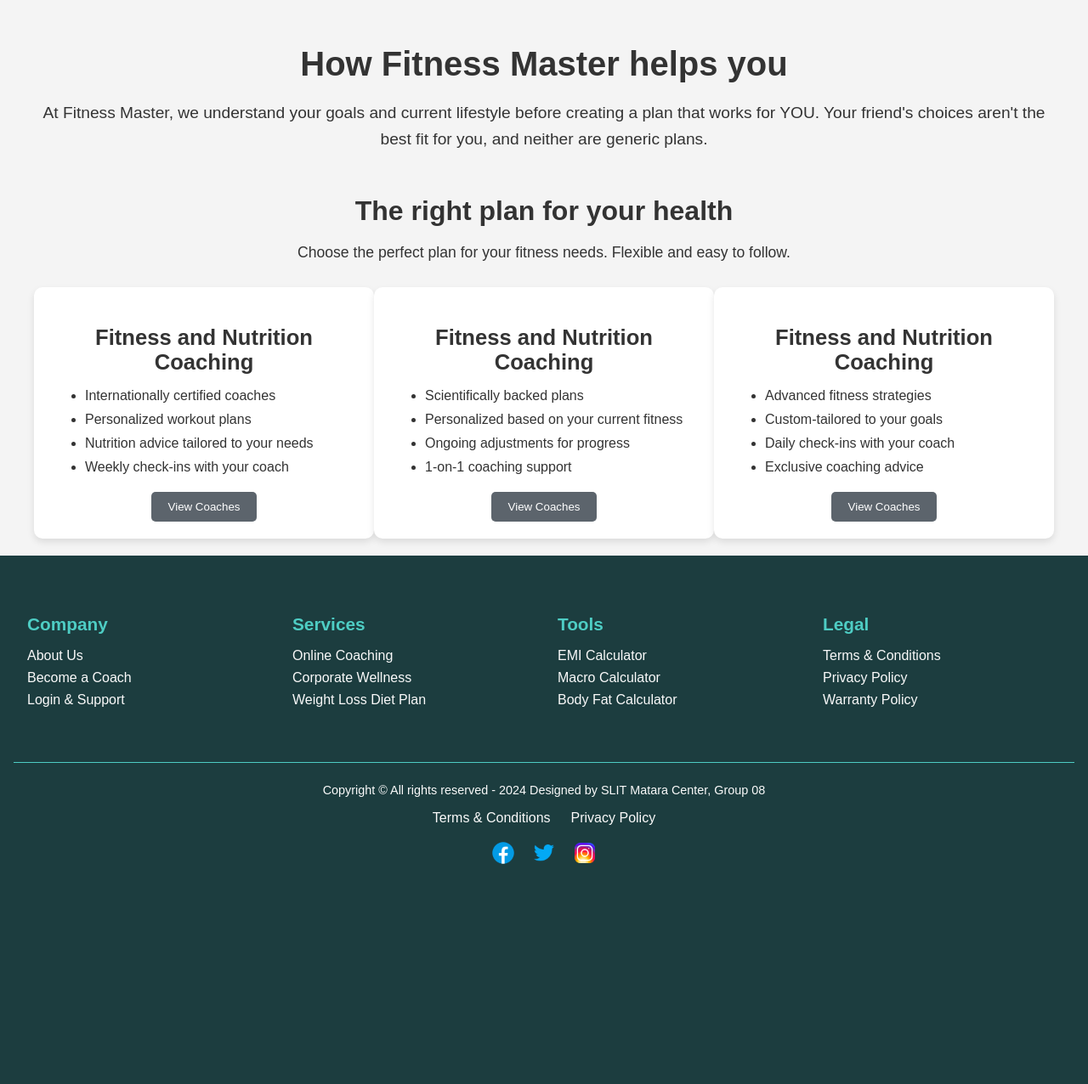
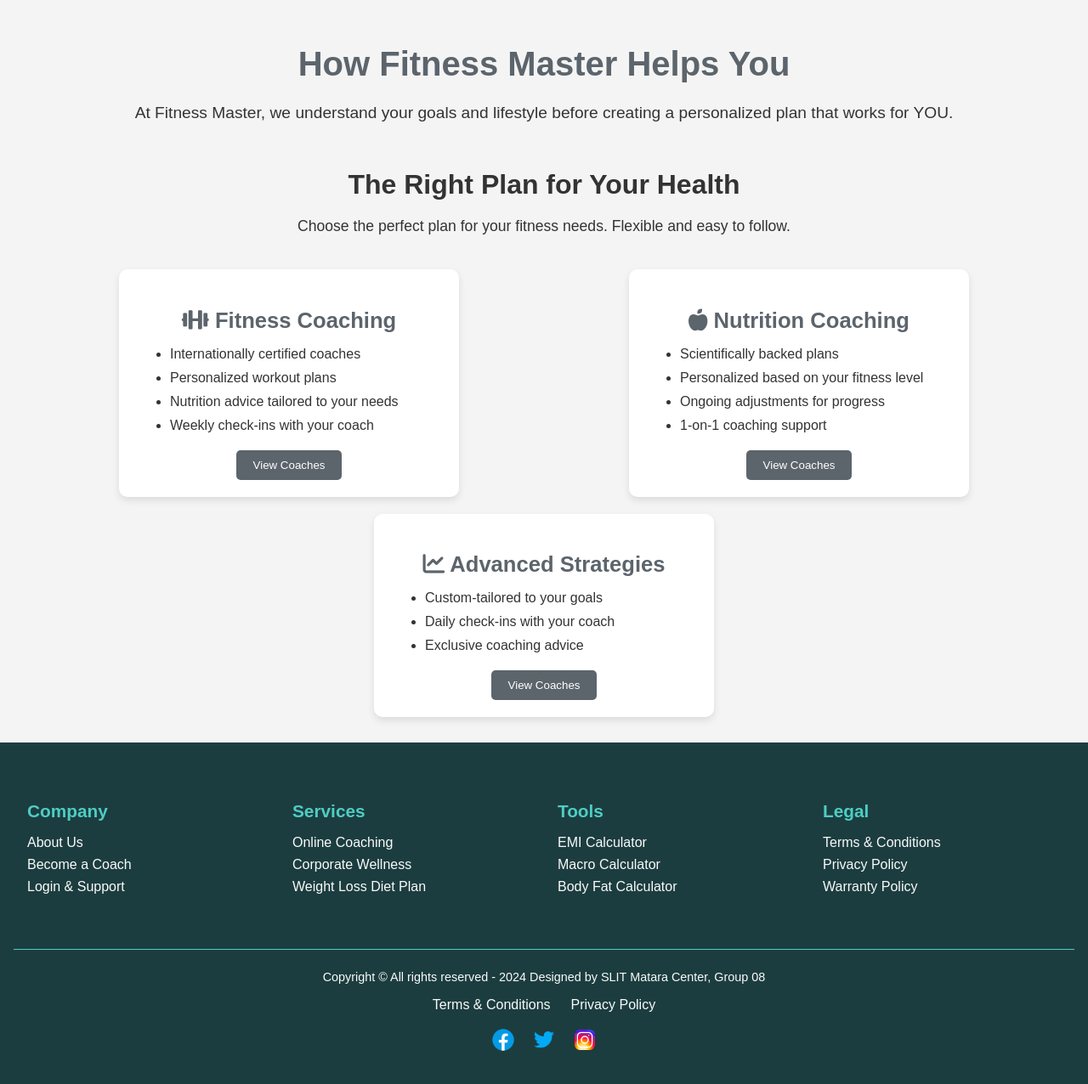
Before and after one commit to YeharaDananjaya/Project-06---Fitness-Master, a PHP site: page /home.php in a window 1280 px wide. Shown: the part 86-1362 px from the top of the page at 85% size. Before the commit the page ends 1103 px from the top, so only its background shows below. Run offline with PHP 8.4, Linux system fonts and the light colour scheme; a user stored in the database is signed in.

Commit message:
appearance

```diff
--- a/src/footer.php
+++ b/src/footer.php
@@ -1,9 +1,20 @@
 <!DOCTYPE html>
 <html lang="en">
 <head>
+    <style>
+        .footer {
+    opacity: 0; /* Start as invisible */
+    transition: opacity 1s ease-in; /* Smooth transition */
+}
+
+.footer.visible {
+    opacity: 1; /* Fade in */
+}
+
+    </style>
 </head>
 <body>
-    <footer style="background-color: #1c3d3f; color: #fafafa; padding: 2rem 1rem; display: flex; flex-wrap: wrap; justify-content: space-between;">
+    <footer id="footer" class="footer hidden" style="background-color: #1c3d3f; color: #fafafa; padding: 2rem 1rem; display: flex; flex-wrap: wrap; justify-content: space-between;">
         <div class="footer-container" style="flex: 1; display: flex; justify-content: space-between; width: 100%;">
             <div class="footer-section" style="flex: 1; margin: 1rem;">
                 <h3 style="font-size: 1.3rem; margin-bottom: 1rem; color: #4ecdc4;">Company</h3>
@@ -44,7 +55,6 @@
                 <li><a href="#" style="color: #fafafa; text-decoration: none; transition: color 0.3s;">Terms & Conditions</a></li>
                 <li><a href="#" style="color: #fafafa; text-decoration: none; transition: color 0.3s;">Privacy Policy</a></li>
             </ul>
-            <!-- Social Media Icons -->
             <div class="social-icons" style="display: flex; justify-content: center; gap: 1rem; margin-top: 1rem;">
                 <a href="#"><img src="images/facebook-icon.png" alt="Facebook" style="width: 32px; height: 32px; transition: transform 0.3s;"></a>
                 <a href="#"><img src="images/twitter-icon.png" alt="Twitter" style="width: 32px; height: 32px; transition: transform 0.3s;"></a>
@@ -52,5 +62,7 @@
             </div>
         </div>
     </footer>
+
+    <script src="js/footer.js"></script> <!-- Link to your JavaScript -->
 </body>
 </html>
--- a/src/home.php
+++ b/src/home.php
@@ -3,11 +3,11 @@
 session_start();
 
 // Include your database connection file
-require('db.php'); // Ensure db.php sets up a MySQLi connection
+require('db.php');
 
 // Check if the user is logged in
 if (!isset($_SESSION['email'])) {
-    header("Location: login.php"); // Redirect to login if not authenticated
+    header("Location: login.php");
     exit();
 }
 
@@ -20,24 +20,24 @@
     <meta charset="UTF-8">
     <meta name="viewport" content="width=device-width, initial-scale=1.0">
     <link rel="stylesheet" href="styles/home.css">
+    <link rel="stylesheet" href="https://cdnjs.cloudflare.com/ajax/libs/font-awesome/6.0.0-beta3/css/all.min.css">
     <title>Home</title>
 </head>
 <body>
 
 <div class="home-container">
     <section class="hero">
-        <h2>How Fitness Master helps you</h2>
-        <p>At Fitness Master, we understand your goals and current lifestyle before creating a plan that works for YOU.
-        Your friend's choices aren't the best fit for you, and neither are generic plans.</p>
+        <h2>How Fitness Master Helps You</h2>
+        <p>At Fitness Master, we understand your goals and lifestyle before creating a personalized plan that works for YOU.</p>
     </section>
 
     <section class="plans">
-        <h2>The right plan for your health</h2>
+        <h2>The Right Plan for Your Health</h2>
         <p>Choose the perfect plan for your fitness needs. Flexible and easy to follow.</p>
 
         <div class="plan-cards">
-            <div class="plan-card">
-                <h3>Fitness and Nutrition Coaching</h3>
+            <div class="plan-card card-1">
+                <h3><i class="fas fa-dumbbell"></i> Fitness Coaching</h3>
                 <ul>
                     <li>Internationally certified coaches</li>
                     <li>Personalized workout plans</li>
@@ -47,21 +47,20 @@
                 <button>View Coaches</button>
             </div>
 
-            <div class="plan-card">
-                <h3>Fitness and Nutrition Coaching</h3>
+            <div class="plan-card card-2">
+                <h3><i class="fas fa-apple-alt"></i> Nutrition Coaching</h3>
                 <ul>
                     <li>Scientifically backed plans</li>
-                    <li>Personalized based on your current fitness</li>
+                    <li>Personalized based on your fitness level</li>
                     <li>Ongoing adjustments for progress</li>
                     <li>1-on-1 coaching support</li>
                 </ul>
                 <button>View Coaches</button>
             </div>
 
-            <div class="plan-card">
-                <h3>Fitness and Nutrition Coaching</h3>
+            <div class="plan-card card-3">
+                <h3><i class="fas fa-chart-line"></i> Advanced Strategies</h3>
                 <ul>
-                    <li>Advanced fitness strategies</li>
                     <li>Custom-tailored to your goals</li>
                     <li>Daily check-ins with your coach</li>
                     <li>Exclusive coaching advice</li>
--- /dev/null
+++ b/src/js/footer.js
@@ -0,0 +1,21 @@
+document.addEventListener('DOMContentLoaded', function() {
+    const footer = document.getElementById('footer');
+
+    function checkFooterVisibility() {
+        const rect = footer.getBoundingClientRect();
+        const windowHeight = window.innerHeight;
+
+        // Check if the footer is within the viewport
+        if (rect.top <= windowHeight && rect.bottom >= 0) {
+            footer.classList.add('visible');
+        } else {
+            footer.classList.remove('visible'); // Optional: hide if out of view
+        }
+    }
+
+    // Check visibility on scroll
+    window.addEventListener('scroll', checkFooterVisibility);
+
+    // Initial check in case footer is in view on page load
+    checkFooterVisibility();
+});
--- a/src/styles/home.css
+++ b/src/styles/home.css
@@ -2,6 +2,8 @@
   font-family: Arial, sans-serif;
   background-color: #f4f4f4;
   color: #333;
+  margin: 0;
+  padding: 0;
 }
 
 .home-container {
@@ -13,11 +15,14 @@
 .hero {
   text-align: center;
   margin-bottom: 50px;
+  animation: fadeIn 1s ease-in;
 }
 
 .hero h2 {
   font-size: 2.5rem;
   margin-bottom: 20px;
+  color: #5c646c;
+  animation: slideIn 1s ease-in-out;
 }
 
 .hero p {
@@ -40,6 +45,7 @@
 .plan-cards {
   display: flex;
   justify-content: space-around;
+  flex-wrap: wrap;
 }
 
 .plan-card {
@@ -48,12 +54,50 @@
   box-shadow: 0 4px 8px rgba(0, 0, 0, 0.1);
   padding: 20px;
   width: 30%;
+  margin: 10px;
   text-align: center;
+  transition: transform 0.3s, box-shadow 0.3s;
+  opacity: 0; /* Start hidden */
+  animation-duration: 1s;
+  animation-fill-mode: forwards; /* Keep final state */
+}
+
+.card-1 {
+  animation-name: flyInFromLeft;
+}
+
+.card-2 {
+  animation-name: flyInFromBottom;
+}
+
+.card-3 {
+  animation-name: flyInFromRight;
+}
+
+@keyframes flyInFromLeft {
+  0% { transform: translateX(-100%); opacity: 0; }
+  100% { transform: translateX(0); opacity: 1; }
+}
+
+@keyframes flyInFromBottom {
+  0% { transform: translateY(100%); opacity: 0; }
+  100% { transform: translateY(0); opacity: 1; }
+}
+
+@keyframes flyInFromRight {
+  0% { transform: translateX(100%); opacity: 0; }
+  100% { transform: translateX(0); opacity: 1; }
+}
+
+.plan-card:hover {
+  transform: translateY(-10px);
+  box-shadow: 0 8px 16px rgba(0, 0, 0, 0.2);
 }
 
 .plan-card h3 {
   font-size: 1.6rem;
   margin-bottom: 15px;
+  color: #5c646c;
 }
 
 .plan-card ul {
@@ -73,4 +117,20 @@
   border: none;
   border-radius: 5px;
   cursor: pointer;
+  transition: background-color 0.3s;
 }
+
+.plan-card button:hover {
+  background-color: #4ecdc4;
+}
+
+/* Animation Keyframes */
+@keyframes fadeIn {
+  from { opacity: 0; }
+  to { opacity: 1; }
+}
+
+@keyframes slideIn {
+  from { transform: translateY(-20px); opacity: 0; }
+  to { transform: translateY(0); opacity: 1; }
+}
```
